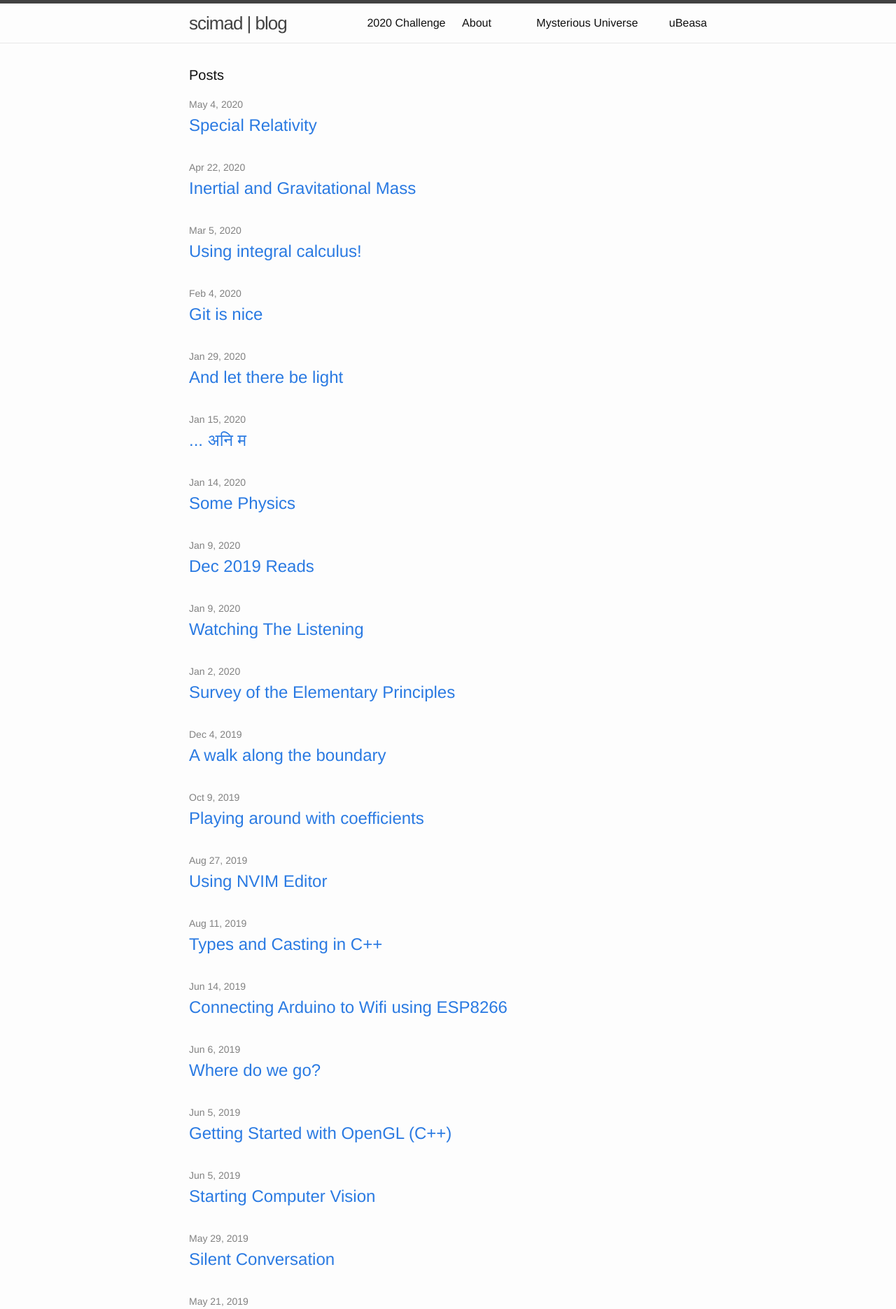
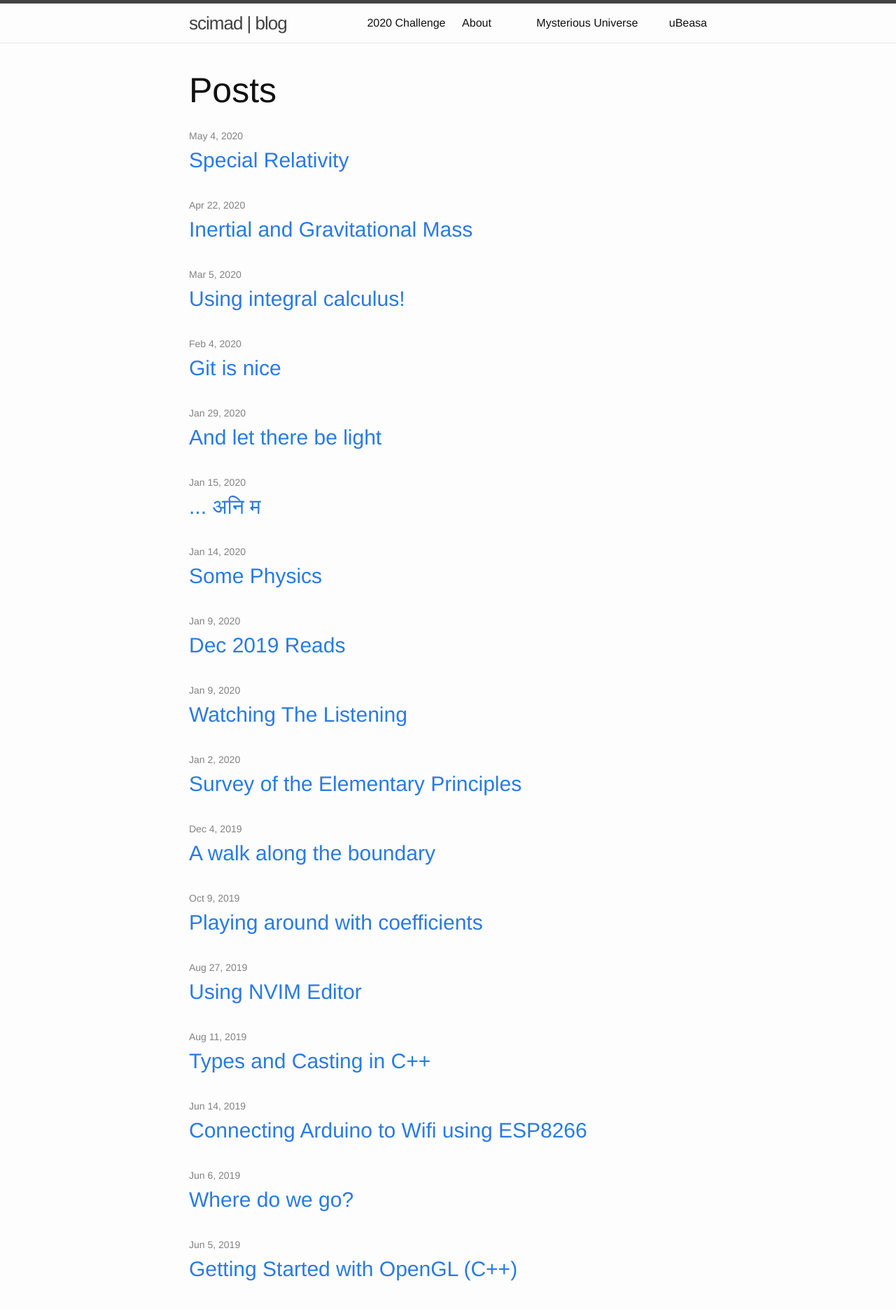
Before and after one commit to scimad/scimad.github.io, a Jekyll site: the page built from index.html, in a window 1280 px wide. Shown: the top 1870 px of the page at 70% size. Built offline with Jekyll 4.4.1, drawn with Linux system fonts in a browser that asks for light colours.

Commit message:
Increanse font size of page-heading and post-link

```diff
--- a/_sass/_layout.scss
+++ b/_sass/_layout.scss
@@ -172,7 +172,7 @@
 }
 
 .page-heading {
-    font-size: 20px;
+    font-size: 50px;
 }
 
 .mid-page-heading {
@@ -195,7 +195,7 @@
 
 .post-link {
     display: block;
-    font-size: 24px;
+    font-size: 30px;
 }
 
 
```
